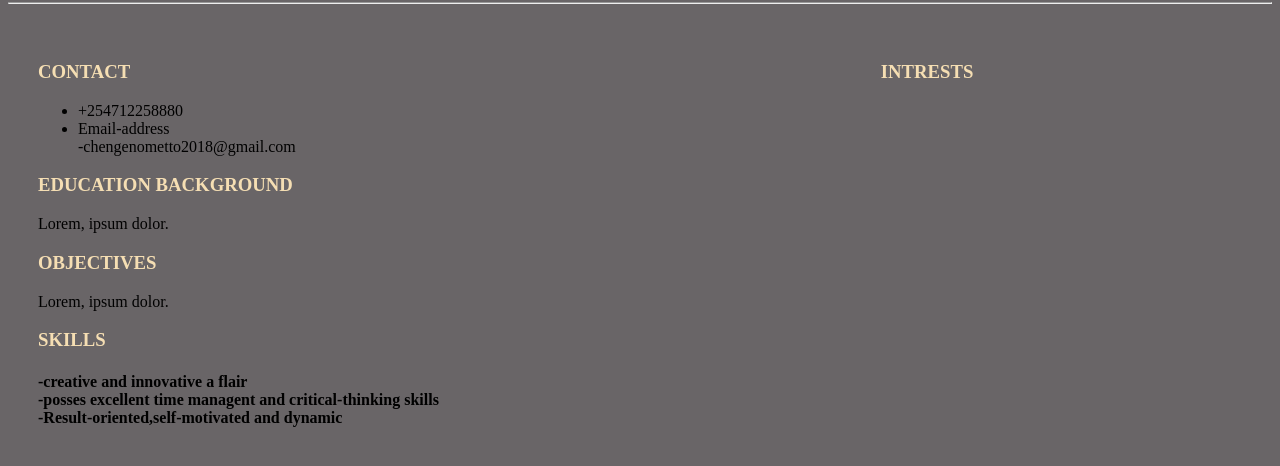
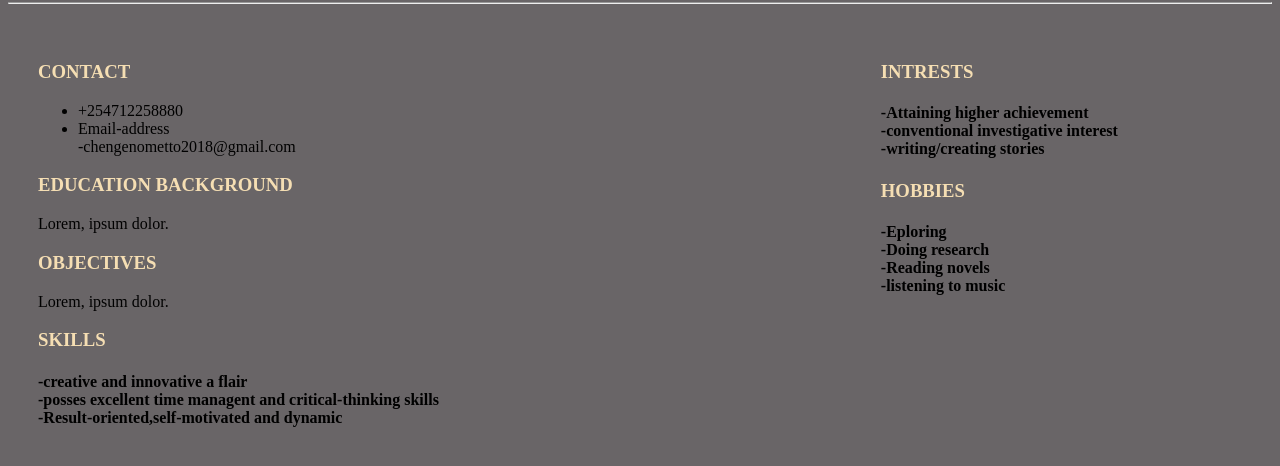
Before and after one commit to clarametto/My-PORTFOLIO, a plain HTML site: page about.html in a window 1280 px wide. Shown: the part 606-1072 px from the top of the page. Drawn offline with Linux system fonts and the light colour scheme.

Commit message:
motified interests and hobbies on  about.html

```diff
--- a/about.html
+++ b/about.html
@@ -127,7 +127,7 @@
 
 
 
-            </ul>
+
 
             </div>
 
@@ -163,19 +163,29 @@
                 <div class="color">
 
                     <h3> INTRESTS</h3>
+                    <h4> -Attaining higher achievement <br> -conventional investigative interest <br> -writing/creating stories</h4>
+
 
 
 
             </div>
 
+        </div>
 
 
+        <div class="person">
 
+            <div class="color">
+
+                <h3> HOBBIES</h3>
+                <h4> -Eploring <br> -Doing research<br> -Reading novels <br> -listening to music</h4>
 
 
 
 
         </div>
+
+    </div>
 
     </div>
 
```
